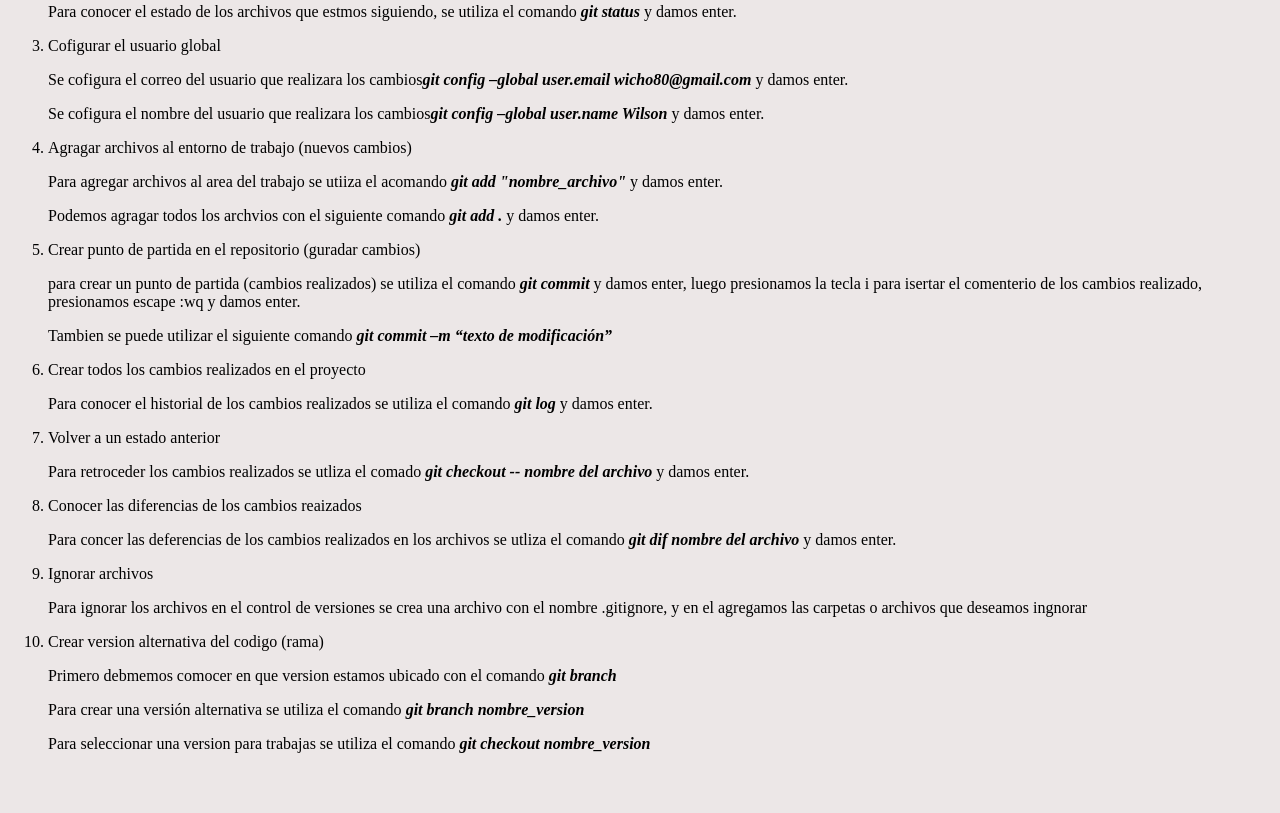
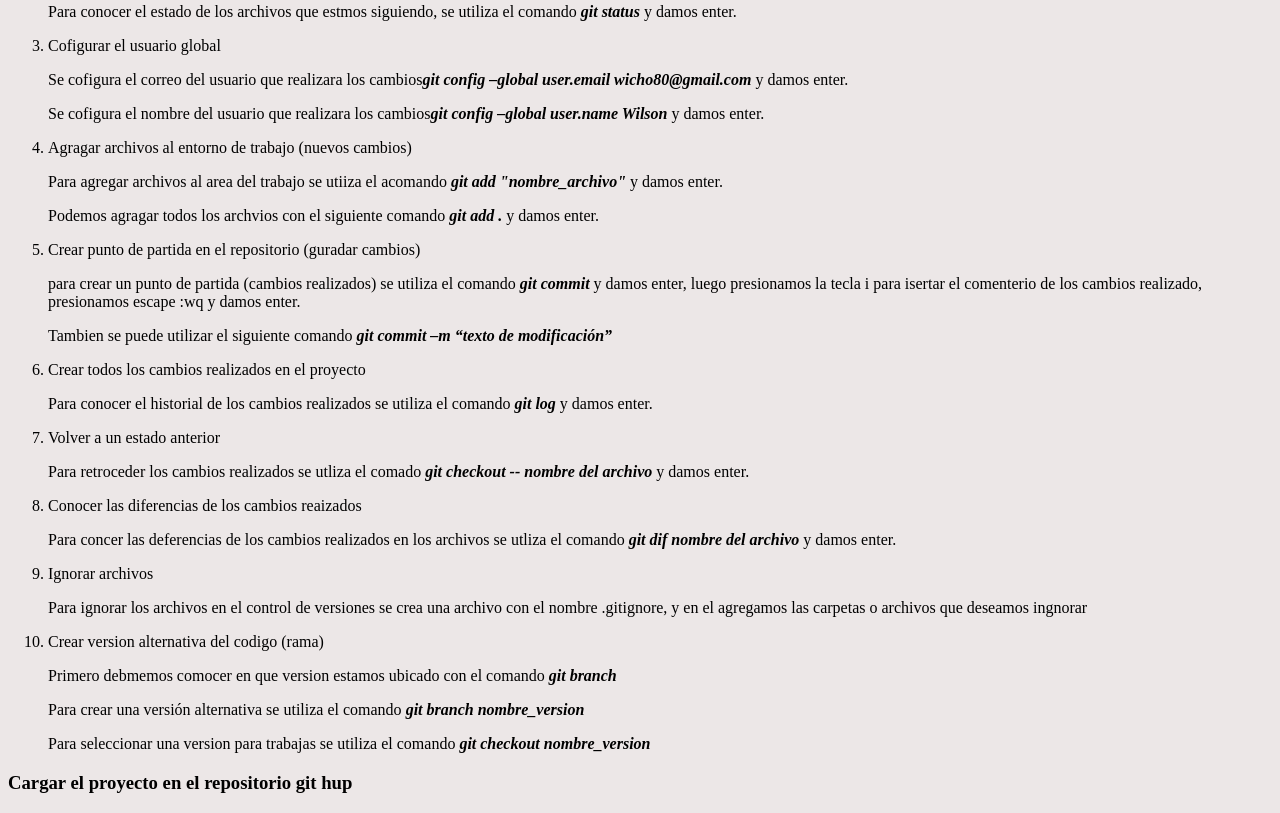
Before and after one commit to wilsonmartinezs/curso_git, a plain HTML site: page index.html in a window 1280 px wide. Shown: the part 428-1241 px from the top of the page. Before the commit the page ends 1197 px from the top, so only its background shows below. Drawn offline with Linux system fonts and the light colour scheme.

Commit message:
Actualizacion idex.html

```diff
--- a/index.html
+++ b/index.html
@@ -69,18 +69,9 @@
 <p>Para crear una versión alternativa se utiliza el comando <b><em>git branch nombre_version</em></b> </p>
 <p>Para seleccionar una version para trabajas se utiliza el comando <b><em>git checkout nombre_version</em></b> </p>
 
+</ol>
 
-
-
-
-
-
-
-
-
-
-
-</ol>
+<h3>Cargar el proyecto en el repositorio git hup</h3>
 
 
 </body>
```
